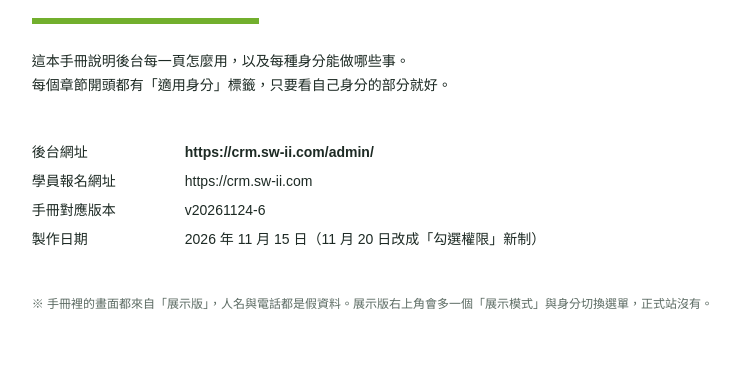
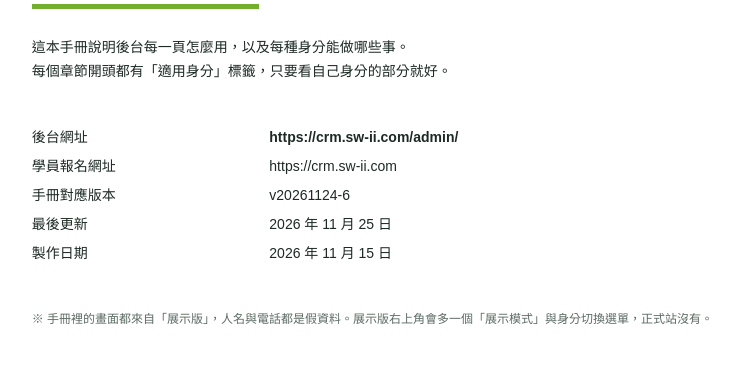
Before and after one commit to chao6336/chaoren-crm-site, a plain HTML site: page manual/2026-11-15_SW-II活動CRM操作手冊.html in a window 1280 px wide. Shown: the part 423-800 px from the top of the page, without its empty margins (6-746 px from the left). Drawn offline with Linux system fonts and the light colour scheme.

Commit message:
Manual: show last-updated date (2026-11-25) on cover
Co-Authored-By: Claude Opus 4.8 <noreply@anthropic.com>

```diff
--- a/manual/2026-11-15_SW-II活動CRM操作手冊.html
+++ b/manual/2026-11-15_SW-II活動CRM操作手冊.html
@@ -61,7 +61,8 @@
     <tr><td>後台網址</td><td><b>https://crm.sw-ii.com/admin/</b></td></tr>
     <tr><td>學員報名網址</td><td>https://crm.sw-ii.com</td></tr>
     <tr><td>手冊對應版本</td><td>v20261124-6</td></tr>
-    <tr><td>製作日期</td><td>2026 年 11 月 15 日（11 月 20 日改成「勾選權限」新制）</td></tr>
+    <tr><td>最後更新</td><td>2026 年 11 月 25 日</td></tr>
+    <tr><td>製作日期</td><td>2026 年 11 月 15 日</td></tr>
   </table>
   <p style="margin-top:20pt;font-size:9pt;color:#5c6b63">※ 手冊裡的畫面都來自「展示版」，人名與電話都是假資料。展示版右上角會多一個「展示模式」與身分切換選單，正式站沒有。</p>
 </section>
```
Also changed, not shown: 1 other file.
